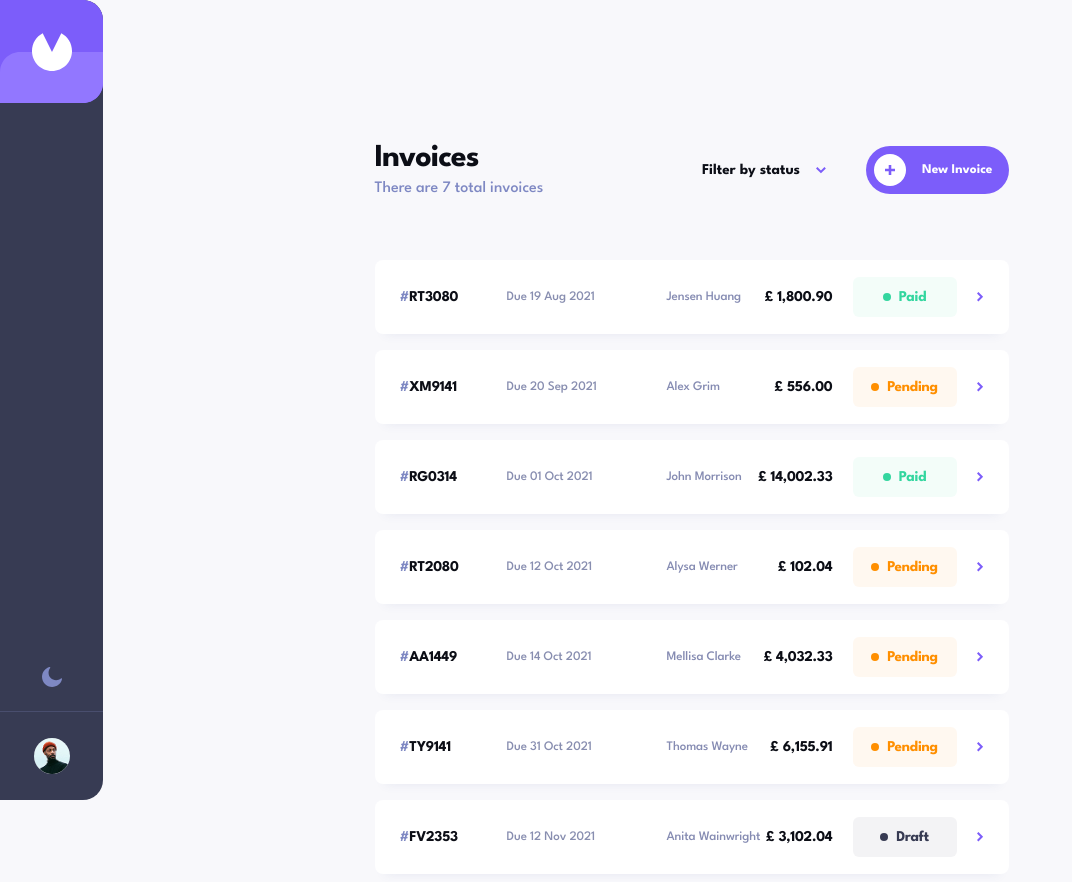
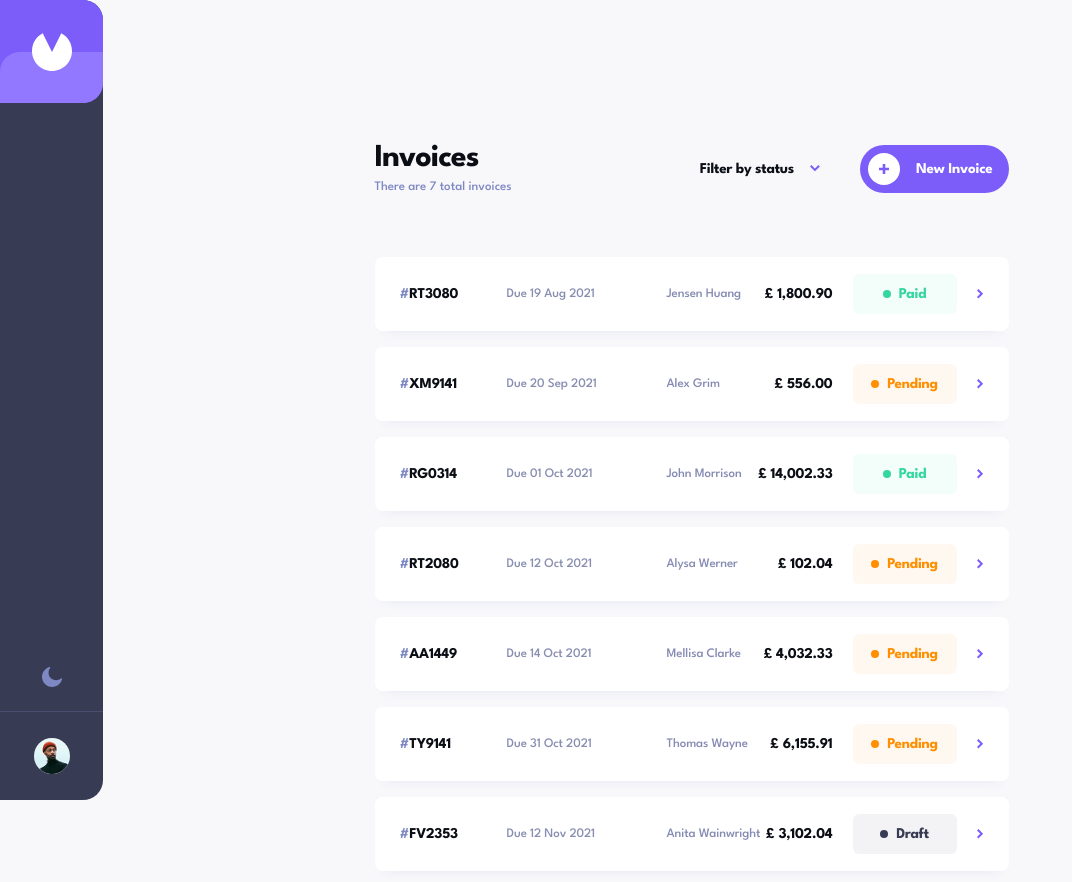
Before and after one commit to Holupeter/Invoice-Manage, a React (Vite) app: page / in a window 1280 px wide. Shown: the top 882 px of the page, without its empty margins (0-1072 px from the left). Built offline with nearby package versions, Linux system fonts and the light colour scheme.

Commit message:
fix: pixel-perfect filter dropdown with Figma specs

```diff
--- a/src/components/invoice/DashboardHeader.module.css
+++ b/src/components/invoice/DashboardHeader.module.css
@@ -2,24 +2,27 @@
   display: flex;
   justify-content: space-between;
   align-items: center;
-  position: relative; /* Essential for z-index to work */
-  z-index: 100;        /* Sits above the invoice list */
+  position: relative;
+  z-index: 100;
 }
 
 .left h1 {
+  font-family: 'League Spartan', sans-serif;
   font-size: 32px;
   font-weight: 700;
   color: var(--color-text-main);
   letter-spacing: -1px;
 }
 
-.count { color: var(--color-text-secondary); margin-top: 8px; }
+.count { color: var(--color-text-secondary); margin-top: 8px; font-size: 13px; }
 .countMobile { display: none; }
 
 .right { display: flex; align-items: center; gap: 40px; }
 
-.filterContainer { position: relative;
-z-index: 100; }
+.filterContainer {
+  position: relative;
+  z-index: 110;
+}
 
 .filterBtn {
   background: none;
@@ -30,90 +33,109 @@ z-index: 100; }
   cursor: pointer;
   font-weight: 700;
   color: var(--color-text-main);
-  font-family: inherit;
+  font-family: 'League Spartan', sans-serif;
   font-size: 15px;
+  letter-spacing: -0.25px;
 }
 
-.filterBtn img { transition: transform 0.2s; }
+.filterBtn img { transition: transform 0.2s ease; }
 .filterBtn img.rotated { transform: rotate(180deg); }
 
-/* FIGMA DROPDOWN */
+/* ================================
+   FIGMA DROPDOWN — EXACT SPEC
+   Rectangle: 192 × 128px
+   Padding: 24px
+   Options at 24px, 56px, 88px from top
+   ================================ */
 .dropdown {
   position: absolute;
-  top: 40px;
+  top: 44px;
   left: 50%;
   transform: translateX(-50%);
   width: 192px;
   padding: 24px;
-  background: var(--color-bg-card); /* Ensures solid color */
+  background: var(--color-card-bg);
   box-shadow: 0px 10px 20px rgba(72, 84, 159, 0.25);
   border-radius: 8px;
-
+  z-index: 200;
   display: flex;
   flex-direction: column;
   gap: 16px;
-  animation: fadeIn 0.2s ease-out;
+  box-sizing: border-box;
+  animation: dropdownFadeIn 0.2s ease-out;
 }
 
-@keyframes fadeIn {
-  from { opacity: 0; transform: translateX(-50%) translateY(-10px); }
+@keyframes dropdownFadeIn {
+  from { opacity: 0; transform: translateX(-50%) translateY(-8px); }
   to { opacity: 1; transform: translateX(-50%) translateY(0); }
 }
 
+/* Each option row: checkbox + text */
 .option {
   display: flex;
   align-items: center;
   gap: 13px;
   cursor: pointer;
   position: relative;
+  height: 16px;
 }
 
 .option input {
   position: absolute;
   opacity: 0;
+  width: 0;
+  height: 0;
   cursor: pointer;
 }
 
+/* Figma checkbox: 16×16, #DFE3FA, radius 2px */
 .checkbox {
   width: 16px;
   height: 16px;
-  background: #DFE3FA; /* Figma Color: Visible light blue */
+  background: #DFE3FA;
   border: 1px solid transparent;
   border-radius: 2px;
-  transition: all 0.2s;
+  transition: all 0.2s ease;
   position: relative;
-  flex-shrink: 0; /* Prevents squishing */
+  flex-shrink: 0;
 }
 
+/* Figma: hover border #7C5DFA */
 .option:hover .checkbox {
-  border-color: var(--color-primary);
+  border: 1px solid #7C5DFA;
 }
 
+/* Figma: checked = #7C5DFA fill */
 .option input:checked + .checkbox {
-  background: var(--color-primary);
-  border-color: var(--color-primary);
+  background: #7C5DFA;
+  border: 1px solid #7C5DFA;
 }
 
-/* Custom Checkmark */
+/* Figma: Path 4 checkmark (white) */
 .option input:checked + .checkbox::after {
   content: "";
   position: absolute;
-  left: 5px;
-  top: 2px;
+  left: 4px;
+  top: 1px;
   width: 4px;
   height: 8px;
-  border: solid white;
+  border: solid #FFFFFF;
   border-width: 0 2px 2px 0;
   transform: rotate(45deg);
 }
 
+/* Figma: status label text */
 .statusText {
+  font-family: 'League Spartan', sans-serif;
   font-weight: 700;
   font-size: 15px;
+  line-height: 15px;
+  letter-spacing: -0.25px;
   color: var(--color-text-main);
   white-space: nowrap;
 }
 
+/* New Invoice button */
 .newInvoiceBtn {
   background: var(--color-primary);
   border: none;
@@ -124,8 +146,15 @@ z-index: 100; }
   gap: 16px;
   color: white;
   font-weight: 700;
+  font-family: 'League Spartan', sans-serif;
+  font-size: 15px;
+  letter-spacing: -0.25px;
   cursor: pointer;
-  transition: opacity 0.2s;
+  transition: background-color 0.2s;
+}
+
+.newInvoiceBtn:hover {
+  background-color: var(--color-primary-light);
 }
 
 .plusCircle {
@@ -138,16 +167,25 @@ z-index: 100; }
   justify-content: center;
 }
 
+/* ================================
+   MOBILE
+   ================================ */
 @media (max-width: 767px) {
+  .left h1 { font-size: 24px; }
   .count { display: none; }
-  .countMobile { display: block; color: var(--color-text-secondary); margin-top: 4px; }
+  .countMobile { display: block; color: var(--color-text-secondary); font-size: 13px; margin-top: 4px; }
   .byStatus { display: none; }
   .invoiceText { display: none; }
   .right { gap: 18px; }
-  .dropdown { left: auto; right: -40px; transform: none; } /* Align to right on mobile */
+  .dropdown {
+    left: auto;
+    right: -16px;
+    transform: none;
+    animation: dropdownFadeInMobile 0.2s ease-out;
+  }
 }
 
-@keyframes fadeIn {
-  from { opacity: 0; transform: translateY(-10px); }
+@keyframes dropdownFadeInMobile {
+  from { opacity: 0; transform: translateY(-8px); }
   to { opacity: 1; transform: translateY(0); }
 }
```
